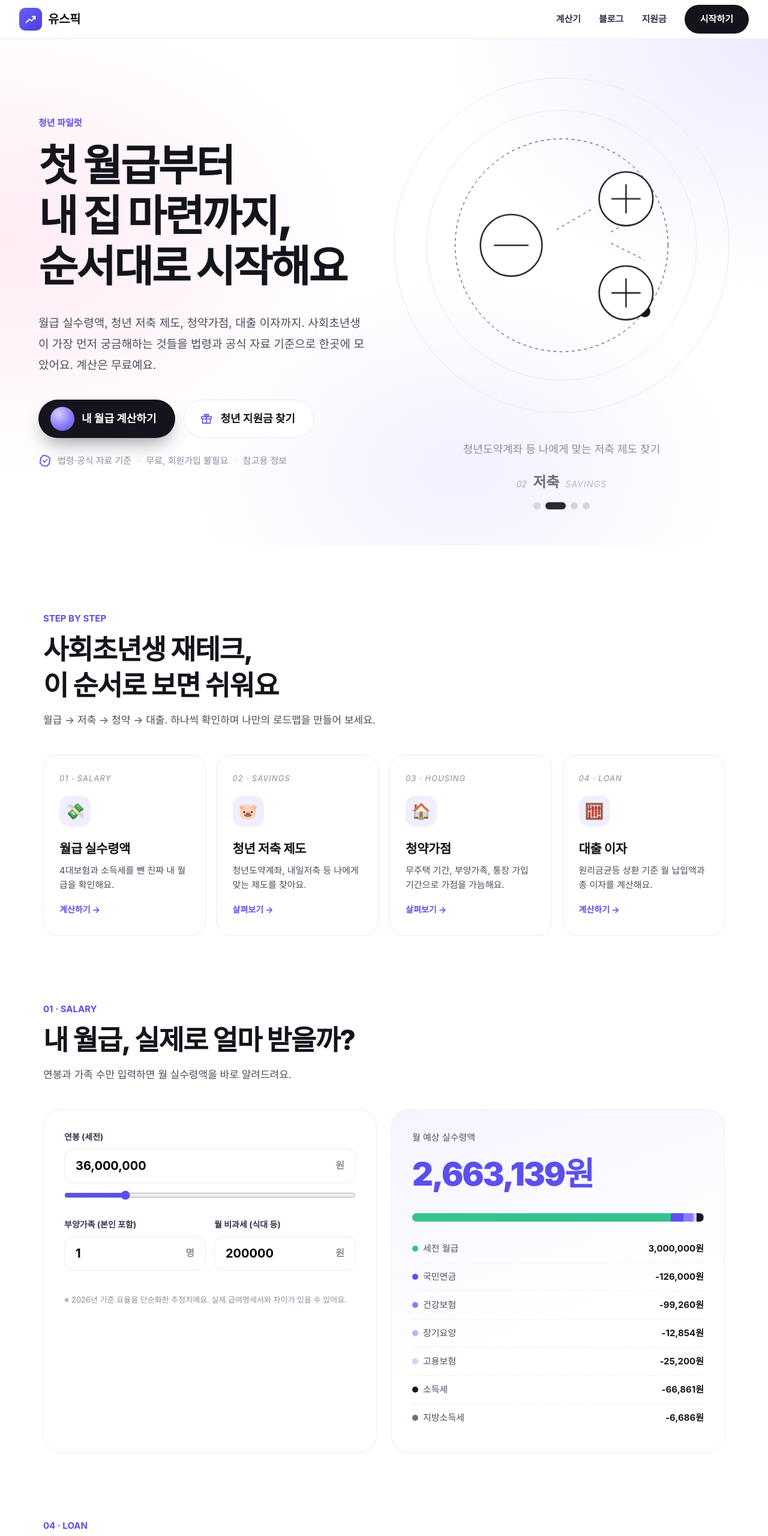
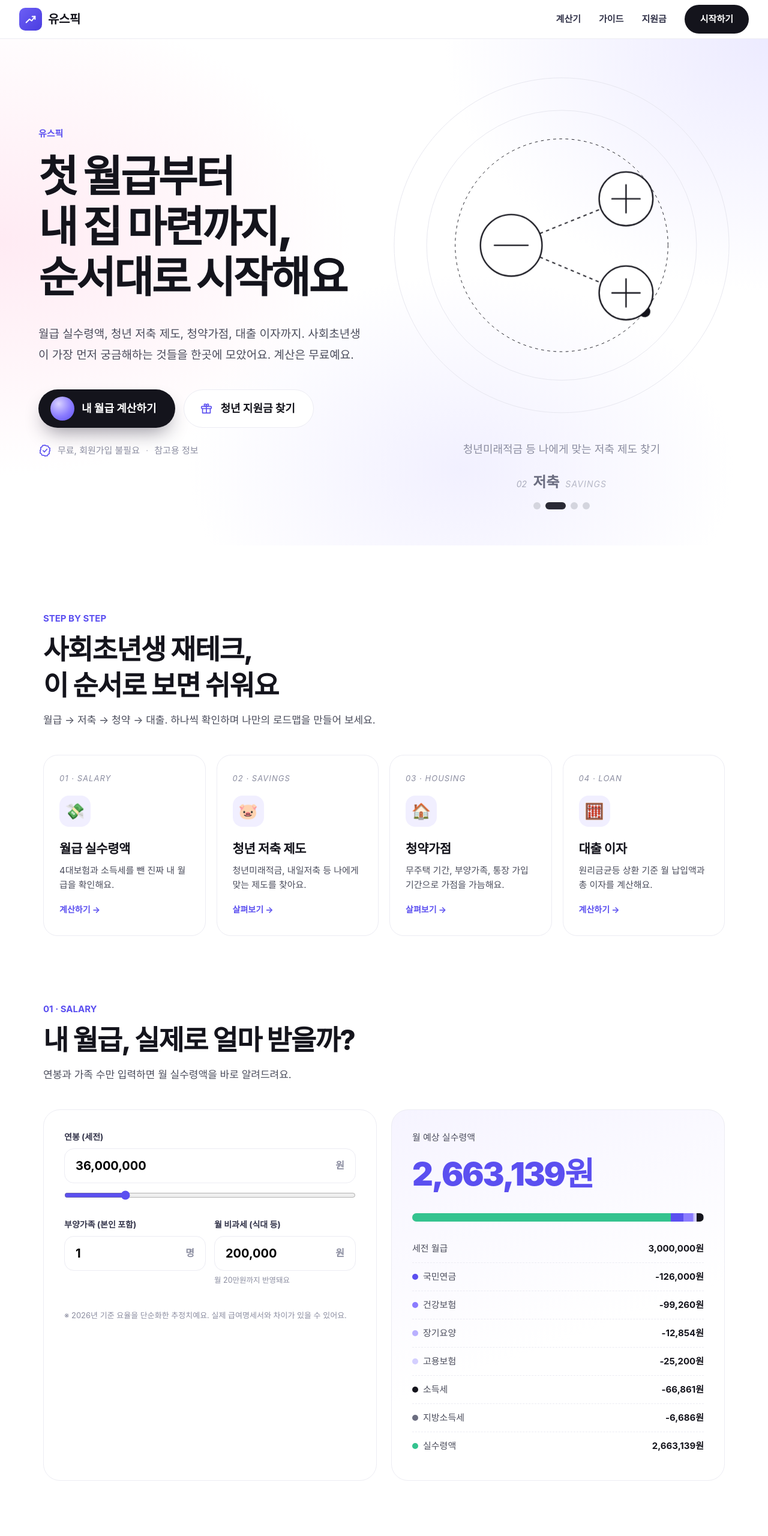
Before and after one commit to jeongin-y/youthpick, a website: page index.html in a window 1280 px wide. Shown: the top 2560 px of the page at 60% size. Drawn offline with Linux system fonts and the light colour scheme; a web font is replaced by a local one.

Commit message:
Fix homepage layout bugs and outdated content
Co-Authored-By: Claude Sonnet 5.5 <noreply@anthropic.com>

```diff
--- a/index.html
+++ b/index.html
@@ -79,17 +79,18 @@
   .card .go{display:inline-block;margin-top:18px;color:var(--brand);font-weight:700;font-size:14px}
 
   /* CALC */
-  .calc{margin-top:44px;display:grid;grid-template-columns:1fr 1fr;gap:24px}
+  .calc{margin-top:44px;display:grid;grid-template-columns:repeat(2,minmax(0,1fr));gap:24px}
   .panel{background:#fff;border:1px solid var(--line);border-radius:28px;padding:34px}
   .panel.tint{background:linear-gradient(160deg,#f6f4ff,#fff 60%)}
   label{display:block;font-size:14px;font-weight:700;color:#33344a;margin-bottom:8px}
   .field{margin-bottom:22px}
   .inp{display:flex;align-items:center;border:1.5px solid var(--line);border-radius:16px;padding:0 18px;height:58px;background:#fff;transition:.2s}
   .inp:focus-within{border-color:var(--brand);box-shadow:0 0 0 4px rgba(91,79,240,.12)}
-  .inp input{flex:1;border:0;outline:0;font:inherit;font-size:20px;font-weight:700;background:none;min-width:0}
+  .inp input{flex:1;width:100%;border:0;outline:0;font:inherit;font-size:20px;font-weight:700;background:none;min-width:0}
   .inp span{color:var(--mute);font-weight:600}
   input[type=range]{width:100%;accent-color:var(--brand);margin-top:12px}
-  .row2{display:grid;grid-template-columns:1fr 1fr;gap:14px}
+  .row2{display:grid;grid-template-columns:repeat(2,minmax(0,1fr));gap:14px}
+  .hint{display:block;margin-top:6px;font-size:12.5px;color:var(--mute)}
   .result-main{font-size:15px;color:var(--sub)}
   .result-big{font-size:clamp(36px,4.4vw,54px);font-weight:900;letter-spacing:-.04em;margin:6px 0 22px;color:var(--brand)}
   .bar{display:flex;height:14px;border-radius:99px;overflow:hidden;background:#eee;margin-bottom:22px}
@@ -115,12 +116,15 @@
     .hero-inner{grid-template-columns:1fr;padding:48px 24px}
     .orbit-wrap{margin-top:30px}
     .cards{grid-template-columns:1fr 1fr}
-    .calc,.list{grid-template-columns:1fr}
+    .calc,.list{grid-template-columns:minmax(0,1fr)}
     .menu{gap:16px;font-size:14px}
     .nav{padding:0 18px}
   }
   @media(max-width:560px){
     .cards{grid-template-columns:1fr}
+    .row2{grid-template-columns:minmax(0,1fr);gap:0}
+    .panel{padding:24px 20px}
+    section.block{padding-left:20px;padding-right:20px}
     .menu a:not(.start){display:none}
     .btn{height:58px;font-size:16px}
     .lead{font-size:16px}
@@ -137,7 +141,7 @@
     </a>
     <nav class="menu">
       <a href="#calc">계산기</a>
-      <a href="#guide">블로그</a>
+      <a href="#guide">가이드</a>
       <a href="#support">지원금</a>
       <a class="start" href="#calc">시작하기</a>
     </nav>
@@ -149,9 +153,9 @@
   <div class="hero">
     <div class="hero-inner">
       <div>
-        <div class="eyebrow">청년 파일럿</div>
+        <div class="eyebrow">유스픽</div>
         <h1>첫 월급부터<br>내 집 마련까지,<br>순서대로 시작해요</h1>
-        <p class="lead">월급 실수령액, 청년 저축 제도, 청약가점, 대출 이자까지. 사회초년생이 가장 먼저 궁금해하는 것들을 법령과 공식 자료 기준으로 한곳에 모았어요. 계산은 무료예요.</p>
+        <p class="lead">월급 실수령액, 청년 저축 제도, 청약가점, 대출 이자까지. 사회초년생이 가장 먼저 궁금해하는 것들을 한곳에 모았어요. 계산은 무료예요.</p>
         <div class="cta">
           <a class="btn dark" href="#calc"><span class="orb"></span>내 월급 계산하기</a>
           <a class="btn light" href="#support">
@@ -161,7 +165,7 @@
         </div>
         <div class="trust">
           <svg width="22" height="22" viewBox="0 0 24 24" fill="none" stroke="#5b4ff0" stroke-width="1.8" stroke-linecap="round" stroke-linejoin="round"><path d="M12 2l2.4 1.6 2.9-.1 1.2 2.6 2.5 1.5-.5 2.9L21 12l-1.5 2.5.5 2.9-2.5 1.5-1.2 2.6-2.9-.1L12 22l-2.4-1.6-2.9.1-1.2-2.6-2.5-1.5.5-2.9L3 12l1.5-2.5-.5-2.9 2.5-1.5 1.2-2.6 2.9.1z"/><path d="M8.5 12l2.5 2.5 4.5-5"/></svg>
-          <span>법령·공식 자료 기준</span><span class="dot">·</span><span>무료, 회원가입 불필요</span><span class="dot">·</span><span>참고용 정보</span>
+          <span>무료, 회원가입 불필요</span><span class="dot">·</span><span>참고용 정보</span>
         </div>
       </div>
 
@@ -172,9 +176,7 @@
             <circle cx="300" cy="300" r="241" stroke="#e6e6ee"/>
             <circle cx="300" cy="300" r="190" stroke="#14141c" stroke-dasharray="5 6"/>
             <g class="spin"><circle cx="300" cy="110" r="10" fill="#14141c"/></g>
-            <line x1="193" y1="298" x2="255" y2="262" stroke="#14141c" stroke-dasharray="5 6" transform="translate(98 -26)"/>
-            <path d="M290 302L350 270" stroke="#14141c" stroke-dasharray="5 6" transform="translate(98 -26)"/>
-            <path d="M290 322L350 352" stroke="#14141c" stroke-dasharray="5 6" transform="translate(98 -26)"/>
+            <path d="M261 279L370.5 235M261 321L370.5 367" stroke="#14141c" stroke-width="2" stroke-dasharray="6 6"/>
             <g stroke="#14141c" stroke-width="2.5" fill="#fff">
               <circle cx="210" cy="300" r="55"/>
               <circle cx="415" cy="217" r="48"/>
@@ -201,7 +203,7 @@
     <p class="sec-sub">월급 → 저축 → 청약 → 대출. 하나씩 확인하며 나만의 로드맵을 만들어 보세요.</p>
     <div class="cards">
       <a class="card" href="#calc"><div class="no">01 · SALARY</div><div class="ic">💸</div><h3>월급 실수령액</h3><p>4대보험과 소득세를 뺀 진짜 내 월급을 확인해요.</p><span class="go">계산하기 →</span></a>
-      <a class="card" href="#support"><div class="no">02 · SAVINGS</div><div class="ic">🐷</div><h3>청년 저축 제도</h3><p>청년도약계좌, 내일저축 등 나에게 맞는 제도를 찾아요.</p><span class="go">살펴보기 →</span></a>
+      <a class="card" href="#support"><div class="no">02 · SAVINGS</div><div class="ic">🐷</div><h3>청년 저축 제도</h3><p>청년미래적금, 내일저축 등 나에게 맞는 제도를 찾아요.</p><span class="go">살펴보기 →</span></a>
       <a class="card" href="#support"><div class="no">03 · HOUSING</div><div class="ic">🏠</div><h3>청약가점</h3><p>무주택 기간, 부양가족, 통장 가입기간으로 가점을 가늠해요.</p><span class="go">살펴보기 →</span></a>
       <a class="card" href="#loan"><div class="no">04 · LOAN</div><div class="ic">🧮</div><h3>대출 이자</h3><p>원리금균등 상환 기준 월 납입액과 총 이자를 계산해요.</p><span class="go">계산하기 →</span></a>
     </div>
@@ -226,7 +228,8 @@
           </div>
           <div class="field">
             <label for="meal">월 비과세 (식대 등)</label>
-            <div class="inp"><input id="meal" type="number" min="0" max="500000" step="10000" value="200000"><span>원</span></div>
+            <div class="inp"><input id="meal" type="text" inputmode="numeric" value="200,000"><span>원</span></div>
+            <small class="hint">월 20만원까지 반영돼요</small>
           </div>
         </div>
         <p class="note">※ 2026년 기준 요율을 단순화한 추정치예요. 실제 급여명세서와 차이가 있을 수 있어요.</p>
@@ -271,7 +274,7 @@
     <h2>놓치기 쉬운 청년 지원 제도</h2>
     <p class="sec-sub">대표 제도만 간단히 모았어요. 조건과 금액은 해마다 달라지니 반드시 공식 사이트에서 확인하세요.</p>
     <div class="list">
-      <div class="sup"><small>저축</small><h3>청년도약계좌</h3><p>5년 만기, 정부기여금과 비과세 혜택으로 목돈을 마련해요.</p><div class="amt">월 최대 70만원</div></div>
+      <div class="sup"><small>저축</small><h3>청년미래적금</h3><p>청년도약계좌의 후속 상품이에요. 정해진 기간에만 모집해요. (2026년 2차: 10월 7~16일, 마감)</p><div class="amt">기간 모집</div></div>
       <div class="sup"><small>저축</small><h3>청년내일저축계좌</h3><p>근로 중인 저소득 청년에게 본인 저축액에 더해 지원금을 지급해요.</p><div class="amt">정부 매칭 지원</div></div>
       <div class="sup"><small>주거</small><h3>청년 월세 지원</h3><p>무주택 청년의 월세 부담을 덜어주는 한시적 지원 제도예요.</p><div class="amt">월 최대 20만원</div></div>
       <div class="sup"><small>청약</small><h3>청년 주택드림 청약통장</h3><p>청약 기능에 우대금리와 대출 연계 혜택을 더한 통장이에요.</p><div class="amt">우대금리 + 대출</div></div>
@@ -291,7 +294,7 @@
 /* ---- hero carousel ---- */
 const slides=[
   {n:'01',k:'월급',e:'SALARY',c:'4대보험·세금을 뺀 진짜 월급 확인'},
-  {n:'02',k:'저축',e:'SAVINGS',c:'청년도약계좌 등 나에게 맞는 저축 제도 찾기'},
+  {n:'02',k:'저축',e:'SAVINGS',c:'청년미래적금 등 나에게 맞는 저축 제도 찾기'},
   {n:'03',k:'청약',e:'HOUSING',c:'내 청약가점으로 내 집 마련 준비하기'},
   {n:'04',k:'대출',e:'LOAN',c:'월 납입액과 총 이자 미리 계산하기'}
 ];
@@ -315,7 +318,7 @@ go(0);restart();
 /* ---- helpers ---- */
 const won=n=>Math.round(n).toLocaleString('ko-KR')+'원';
 const num=s=>+String(s).replace(/[^\d.]/g,'')||0;
-function commaInput(el,cb){el.addEventListener('input',()=>{const v=num(el.value);el.value=v?v.toLocaleString('ko-KR'):'';cb()})}
+function commaInput(el,cb){el.addEventListener('input',()=>{const v=num(el.value);el.value=/\d/.test(el.value)?v.toLocaleString('ko-KR'):'';cb()})}
 
 /* ---- salary calc (simplified estimate) ---- */
 const salary=document.getElementById('salary'),range=document.getElementById('salaryRange'),
@@ -361,12 +364,14 @@ function calcSalary(){
     `<i style="width:${net/monthly*100}%;background:#34c38f"></i>`+
     items.map(x=>`<i style="width:${x[1]/monthly*100}%;background:${x[2]}"></i>`).join('');
   document.getElementById('detail').innerHTML=
-    `<div class="li"><span><i class="sw" style="background:#34c38f"></i>세전 월급</span><b>${won(monthly)}</b></div>`+
-    items.map(x=>`<div class="li"><span><i class="sw" style="background:${x[2]}"></i>${x[0]}</span><b>-${won(x[1])}</b></div>`).join('');
+    `<div class="li"><span>세전 월급</span><b>${won(monthly)}</b></div>`+
+    items.map(x=>`<div class="li"><span><i class="sw" style="background:${x[2]}"></i>${x[0]}</span><b>-${won(x[1])}</b></div>`).join('')+
+    `<div class="li"><span><i class="sw" style="background:#34c38f"></i>실수령액</span><b>${won(net)}</b></div>`;
 }
 commaInput(salary,()=>{range.value=Math.min(Math.max(num(salary.value),range.min),range.max);calcSalary()});
 range.addEventListener('input',()=>{salary.value=(+range.value).toLocaleString('ko-KR');calcSalary()});
-[fam,meal].forEach(e=>e.addEventListener('input',calcSalary));
+fam.addEventListener('input',calcSalary);
+commaInput(meal,calcSalary);
 calcSalary();
 
 /* ---- loan calc ---- */
```
